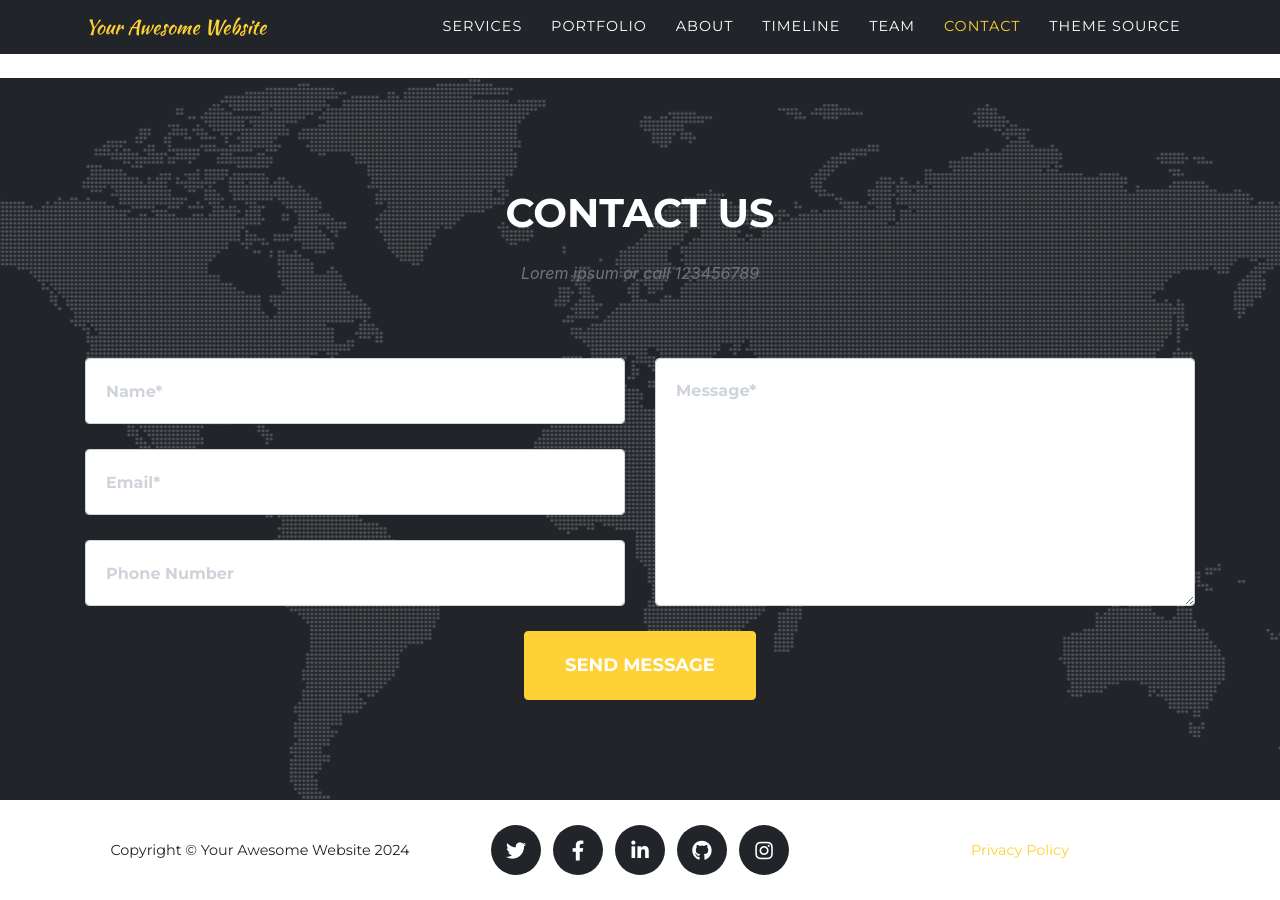
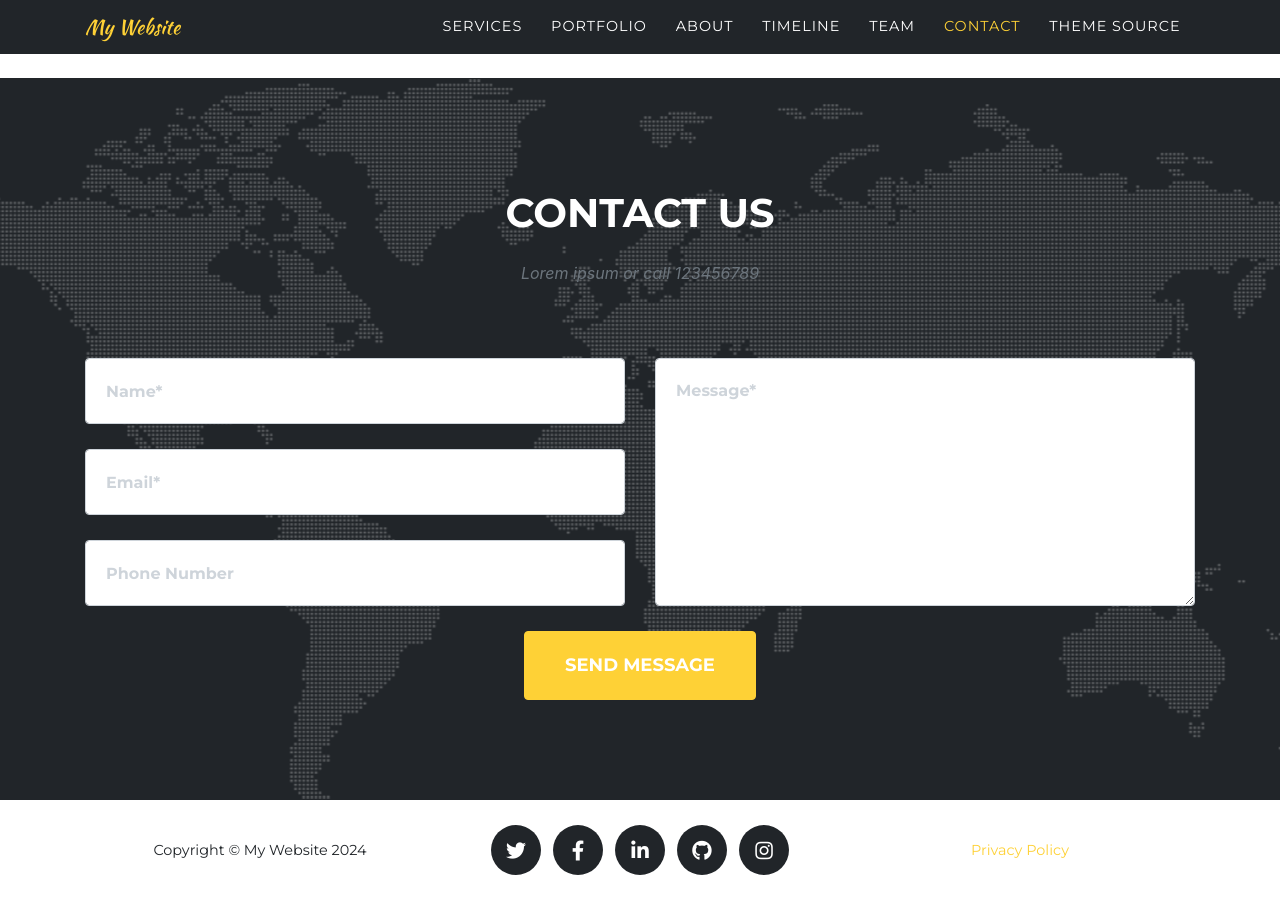
Before and after one commit to PyZenMatt/matteoricci.net, a Jekyll site: the page built from index.md, in a window 1280 px wide and 900 px high, scrolled down 5690 px. Built offline with Jekyll 4.4.1, drawn with Linux system fonts in a browser that asks for light colours; some web fonts are replaced.

Commit message:
Add configuration to _config.yml

```diff
--- a/_config.yml
+++ b/_config.yml
@@ -14,9 +14,9 @@
 theme: jekyll-agency
 
 url    : "" # the base hostname & protocol for your site, e.g. http://example.com
-baseurl: "" # the subpath of your site, e.g. /blog
+baseurl: "https://matteoricci.net" # the subpath of your site, e.g. /blog
 
-title      : Your Awesome Website
+title      : My Website
 email      : your-email@example.com #this is also the email contact forms will go to
 description: "Site description"
 author     : Your Name
```
